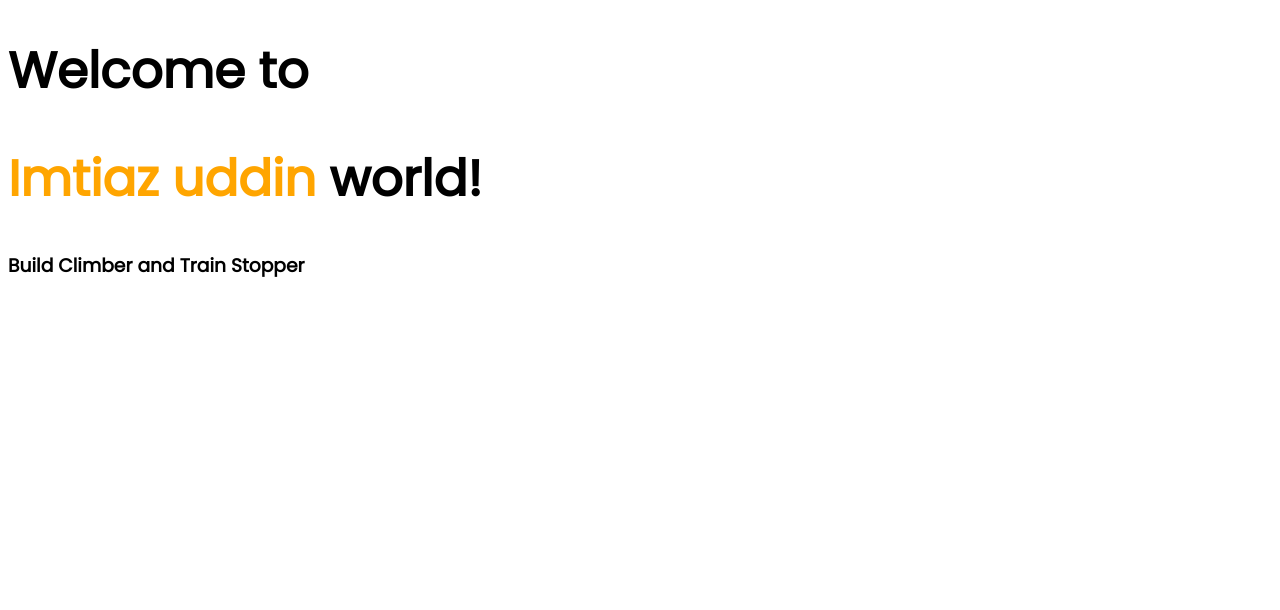
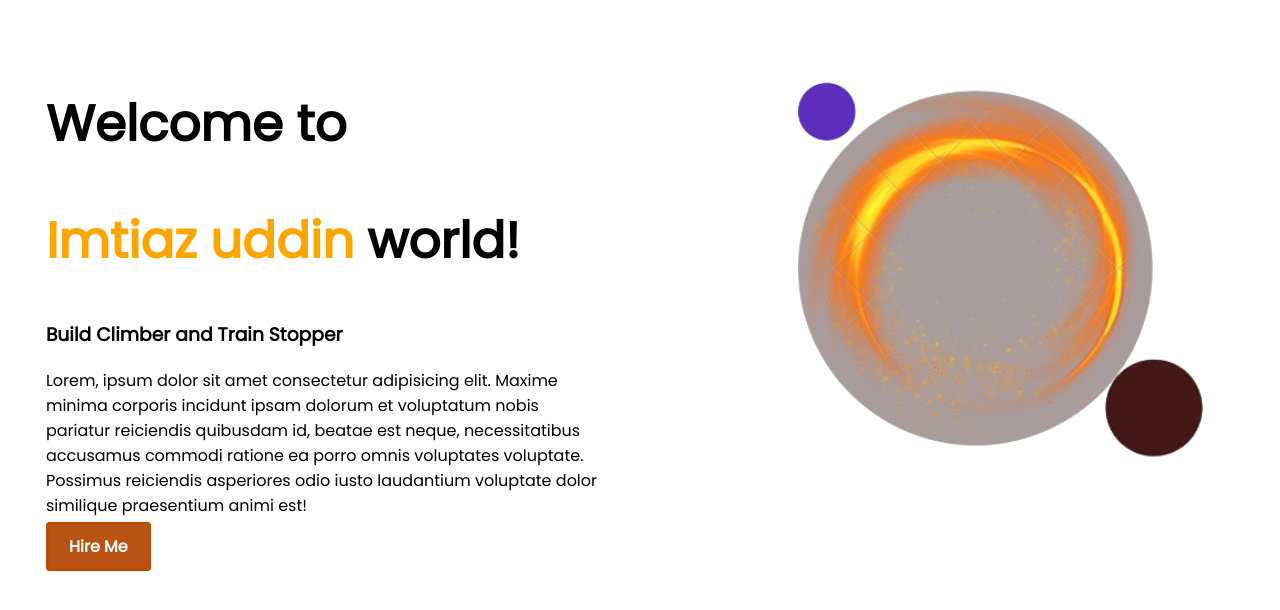
Before and after one commit to Imtiaz1236/Developer_portfoio, a plain HTML site: page index.html in a window 1280 px wide. Drawn offline with Linux system fonts and the light colour scheme.

Commit message:
first section created

```diff
--- a/index.html
+++ b/index.html
@@ -1,17 +1,33 @@
 <!DOCTYPE html>
 <html lang="en">
+
 <head>
     <meta charset="UTF-8">
     <meta name="viewport" content="width=device-width, initial-scale=1.0">
     <title>Imtiaz portfolio</title>
     <link rel="preconnect" href="https://fonts.googleapis.com">
-    <link rel="preconnect" href="https://fonts.gstatic.com"     crossorigin>
-    <link href="https://fonts.googleapis.com/css2?family=Poppins:ital,  wght@0,100;0,200;0,300;0,400;0,500;0,600;0,700;0,800;0,900;1,100;1,   200;1,300;1,400;1,500;1,600;1,700;1,800;1,900&display=swap"    rel="stylesheet">
+    <link rel="preconnect" href="https://fonts.gstatic.com" crossorigin>
+    <link
+        href="https://fonts.googleapis.com/css2?family=Poppins:ital,  wght@0,100;0,200;0,300;0,400;0,500;0,600;0,700;0,800;0,900;1,100;1,   200;1,300;1,400;1,500;1,600;1,700;1,800;1,900&display=swap"
+        rel="stylesheet">
     <link rel="stylesheet" href="style.css">
 </head>
+
 <body>
-    <h1>Welcome to</h1>
-    <h1><span class="orange-color">Imtiaz uddin</span> world!</h1>
-    <h3>Build Climber and Train Stopper</h3>
+    <section id="my_detail">
+        <div class="half-width">
+            <h1>Welcome to</h1>
+            <h1><span class="orange-color">Imtiaz uddin</span> world!</h1>
+            <h3>Build Climber and Train Stopper</h3>
+            <p>Lorem, ipsum dolor sit amet consectetur adipisicing elit. Maxime minima corporis incidunt ipsam dolorum
+                et voluptatum nobis pariatur reiciendis quibusdam id, beatae est neque, necessitatibus accusamus commodi
+                ratione ea porro omnis voluptates voluptate. Possimus reiciendis asperiores odio iusto laudantium
+                voluptate dolor similique praesentium animi est!</p>
+            <a class="button-style" href="https://www.linkedin.com/in/imtiaz-uddin-377392318/" target="_blank">Hire
+                Me</a>
+        </div>
+        <div class="half-width"><img src="images/bg.png" alt="background of image"></div>
+    </section>
 </body>
+
 </html>
--- a/style.css
+++ b/style.css
@@ -1,9 +1,34 @@
-body{
+body {
     font-family: "Poppins", sans-serif;
 }
-h1{
+
+h1 {
     font-size: 50px;
 }
-.orange-color{
+
+.orange-color {
     color: orange;
 }
+
+section {
+    display: flex;
+}
+
+.half-width {
+    width: 50%;
+    padding: 3%;
+}
+
+.half-width img {
+    width: 100%;
+}
+
+.button-style {
+    background-color: rgb(184, 83, 20);
+    text-decoration: none;
+    color: white;
+    padding: 10px 20px;
+    border: 3px solid rgb(186, 77, 10);
+    border-radius: 4px;
+    font-weight: 700;
+}
```
Also changed, not shown: images/bg.png (added), images/luca-bravo-XJXWbfSo2f0-unsplash-removebg-preview.png (deleted).
